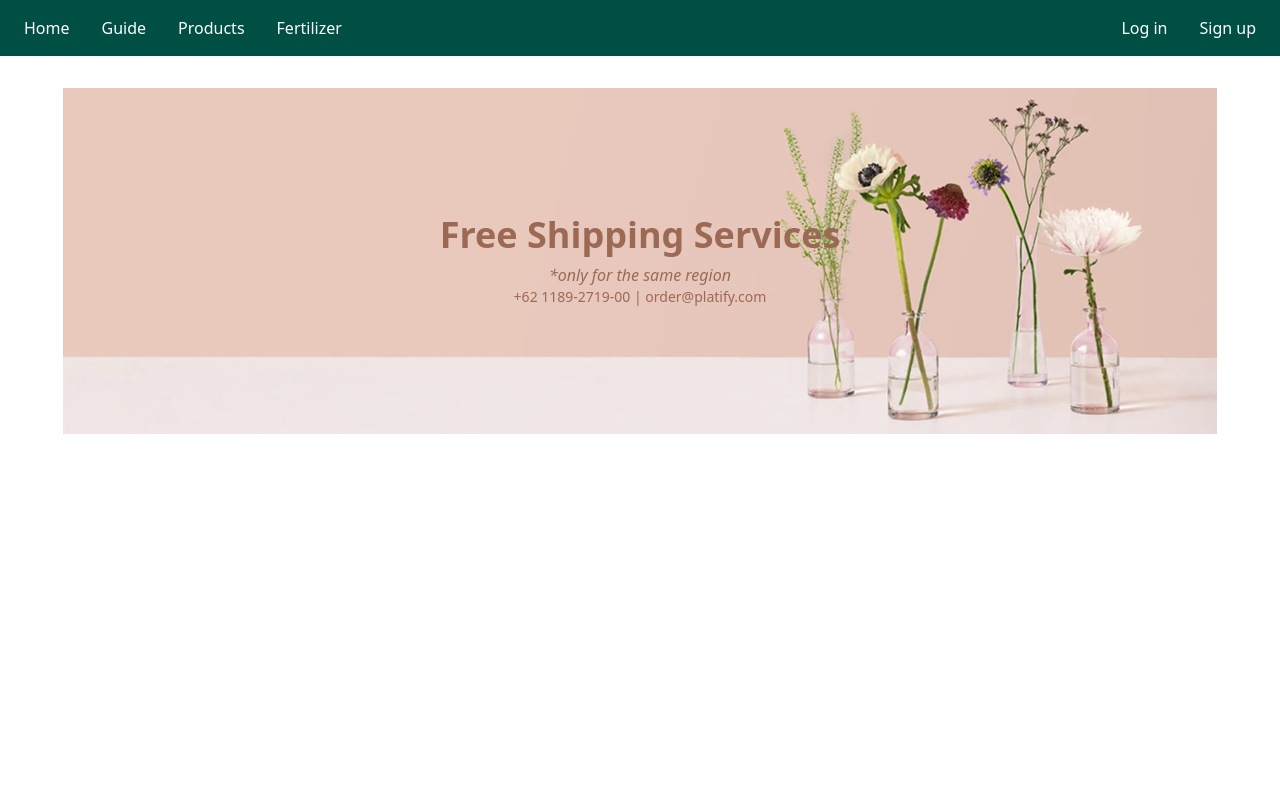
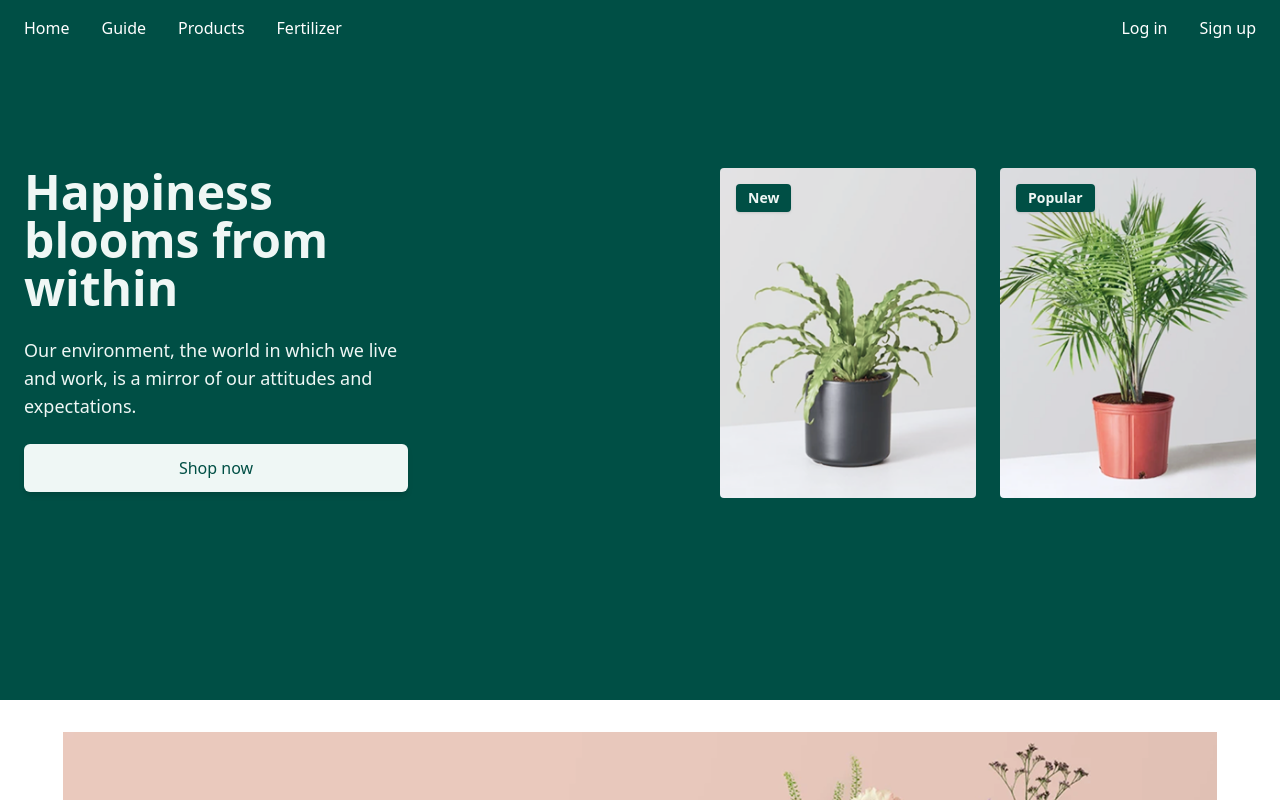
Before and after one commit to Anasthesie/flower-shop-final-exam, a React (Vite) app: page / in a window 1280 px wide. Shown: the top 800 px of the page. Built offline with nearby package versions, Linux system fonts and the light colour scheme.

Commit message:
main done!

```diff
--- a/src/App.css
+++ b/src/App.css
@@ -4,4 +4,5 @@
   --color-white: #ffff;
   --color-lightgreen: #f2fffc;
   --color-brown: #9c6955;
+  --color-warmwhite: #eff7f5;
 }
--- /dev/null
+++ b/src/components/main.jsx
@@ -0,0 +1,56 @@
+import { Link } from "react-router";
+import Button from "./button";
+
+export default function Main() {
+  return (
+    <div className="container mx-auto">
+      <main className="flex flex-col md:flex-row  justify-between px-6 py-10  items-center md:items-start pt-28 pb-52">
+        <div className=" flex-[0_0_40%] max-w-sm  space-y-6">
+          <h1 className="text-4xl md:text-5xl font-bold text-warmwhite">
+            Happiness blooms from within
+          </h1>
+          <p className="text-base md:text-lg text-warmwhite max-w-md">
+            Our environment, the world in which we live and work, is a mirror of
+            our attitudes and expectations.
+          </p>
+
+          <Link to="/products">
+            <Button
+              text={"Shop now"}
+              className="bg-warmwhite text-green  hover:-translate-y-1 transition-transform duration-300"
+            />
+          </Link>
+        </div>
+
+        <div className="flex flex-row gap-6">
+          <div className="relative w-64 h-48">
+            <img
+              src="/public/stand1.png"
+              alt="New Item"
+              className="w-full h-auto rounded"
+            />
+
+            <Link to="/product-details/1">
+              <span className="absolute top-4 left-4 bg-green text-warmwhite text-sm font-semibold px-3 py-1 rounded shadow cursor-pointer">
+                New
+              </span>
+            </Link>
+          </div>
+
+          <div className="relative w-64 h-48 ">
+            <img
+              src="/public/stand3.png"
+              alt="Popular Item"
+              className="w-full h-auto rounded"
+            />
+            <Link to="/product-details/3">
+              <span className="absolute top-4 left-4  bg-green text-warmwhite text-sm font-semibold px-3 py-1 rounded shadow">
+                Popular
+              </span>
+            </Link>
+          </div>
+        </div>
+      </main>
+    </div>
+  );
+}
--- a/src/pages/home-page.jsx
+++ b/src/pages/home-page.jsx
@@ -1,5 +1,13 @@
 import Footer from "../components/footer";
+import Main from "../components/main";
 
 export default function Home() {
-  return <Footer />;
+  return (
+    <div>
+      <div className="bg-green">
+        <Main />
+      </div>
+      <Footer />
+    </div>
+  );
 }
```
